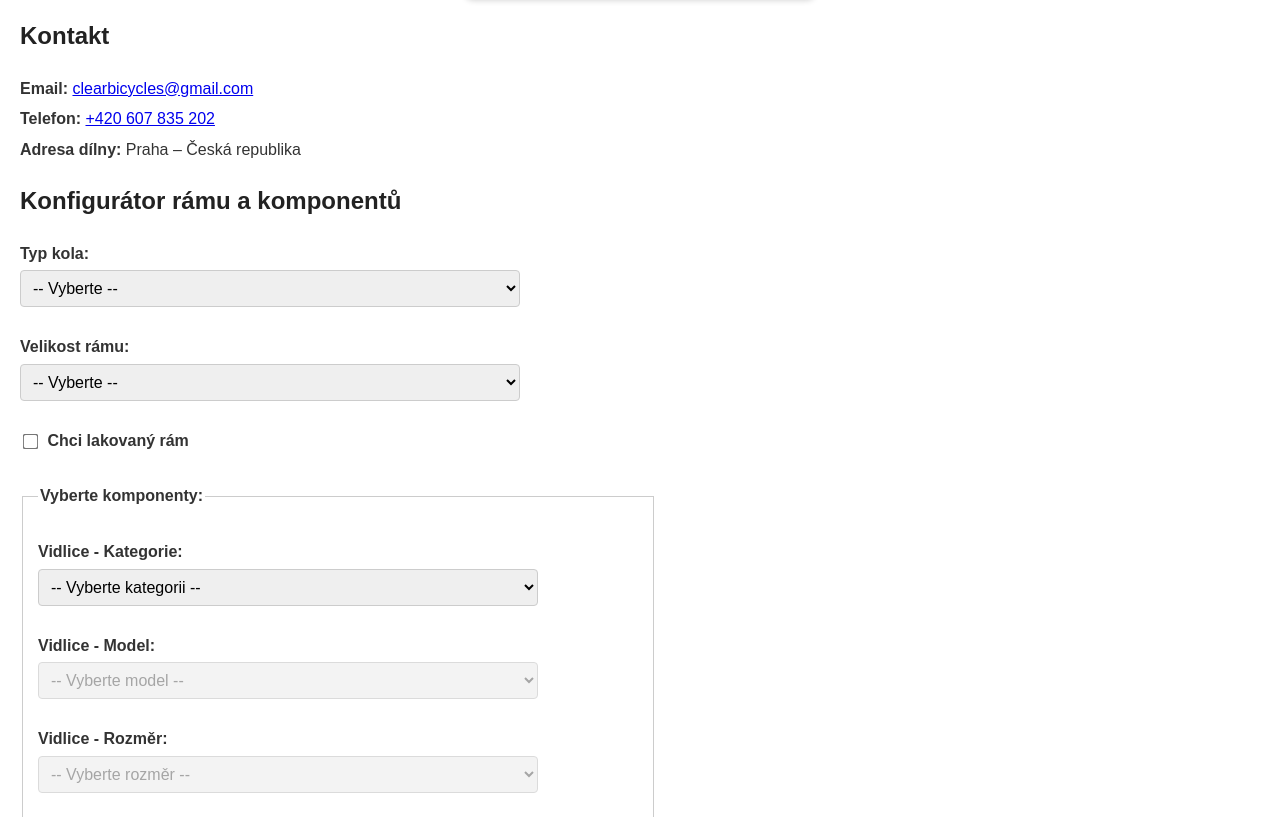
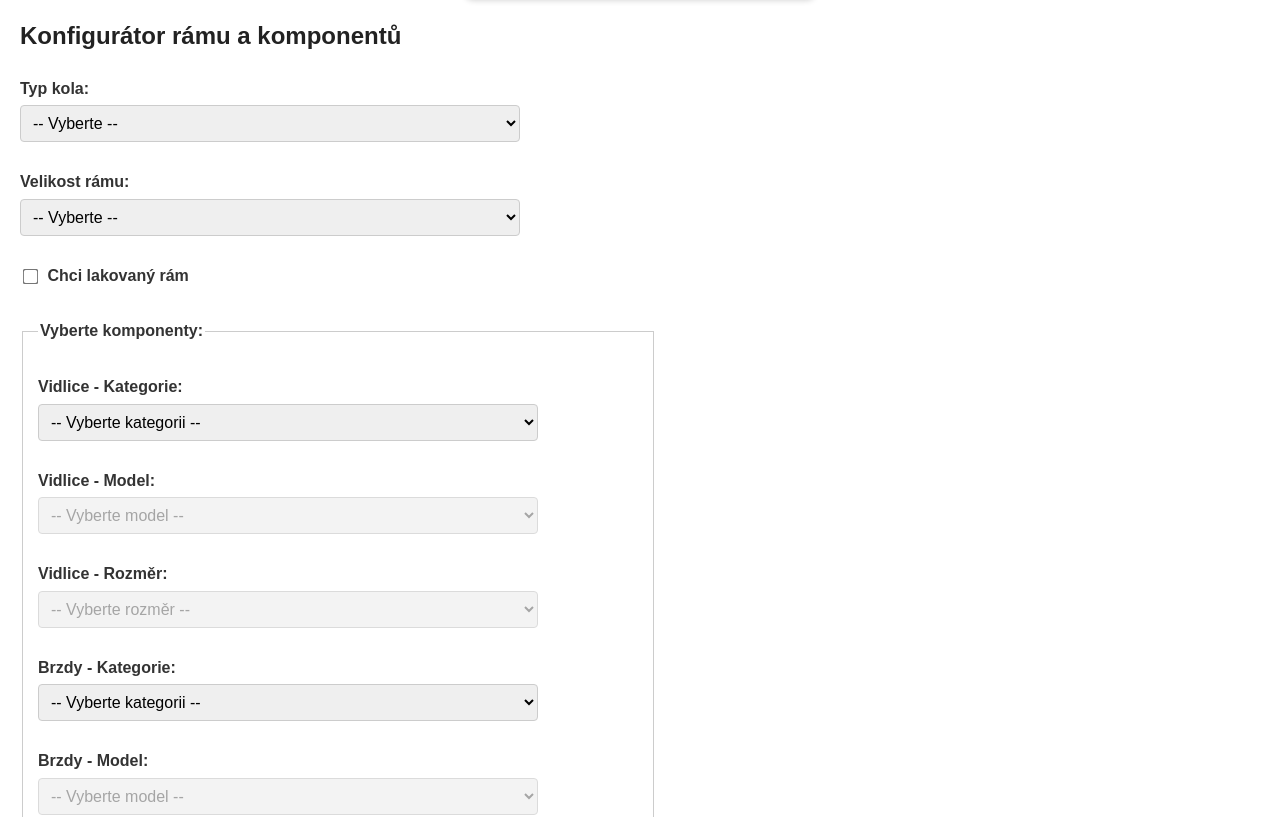
Before and after one commit to clearbicycles/CLEARBICYCLES, a plain HTML site: page index.html in a window 1280 px wide. Shown: the part 1770-2587 px from the top of the page. Drawn offline with Linux system fonts and the light colour scheme.

Commit message:
Update index.html

```diff
--- a/index.html
+++ b/index.html
@@ -272,13 +272,6 @@
         <img src="images/testovani.jpg" alt="Testování rámu" class="lazy-image" loading="lazy" />
         <img src="images/fem-analyza.jpg" alt="FEM analýza" class="lazy-image" loading="lazy" />
       </div>
-    </section>
-
-    <section id="kontakt" class="contact">
-      <h2>Kontakt</h2>
-      <p><strong>Email:</strong> <a href="mailto:clearbicycles@gmail.com">clearbicycles@gmail.com</a></p>
-      <p><strong>Telefon:</strong> <a href="tel:+420607835202">+420 607 835 202</a></p>
-      <p><strong>Adresa dílny:</strong> Praha – Česká republika</p>
     </section>
 
     <section id="konfigurator" class="contact">
```
